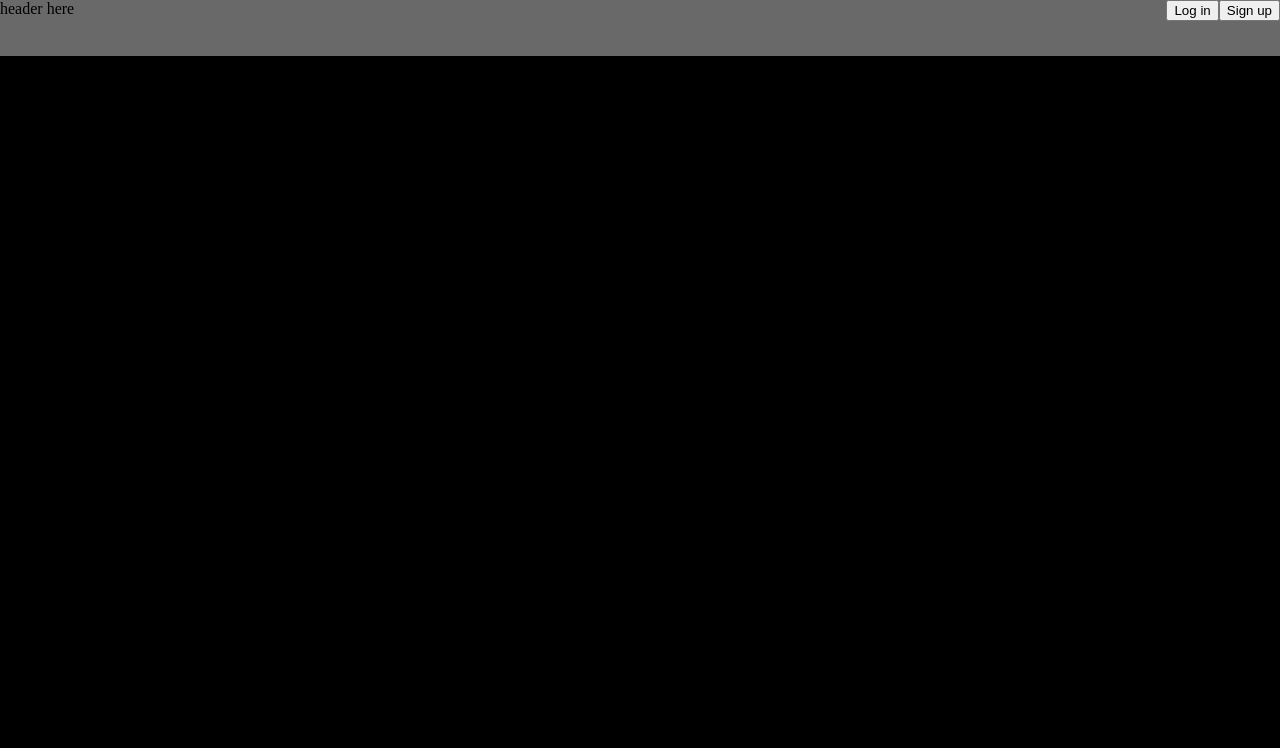
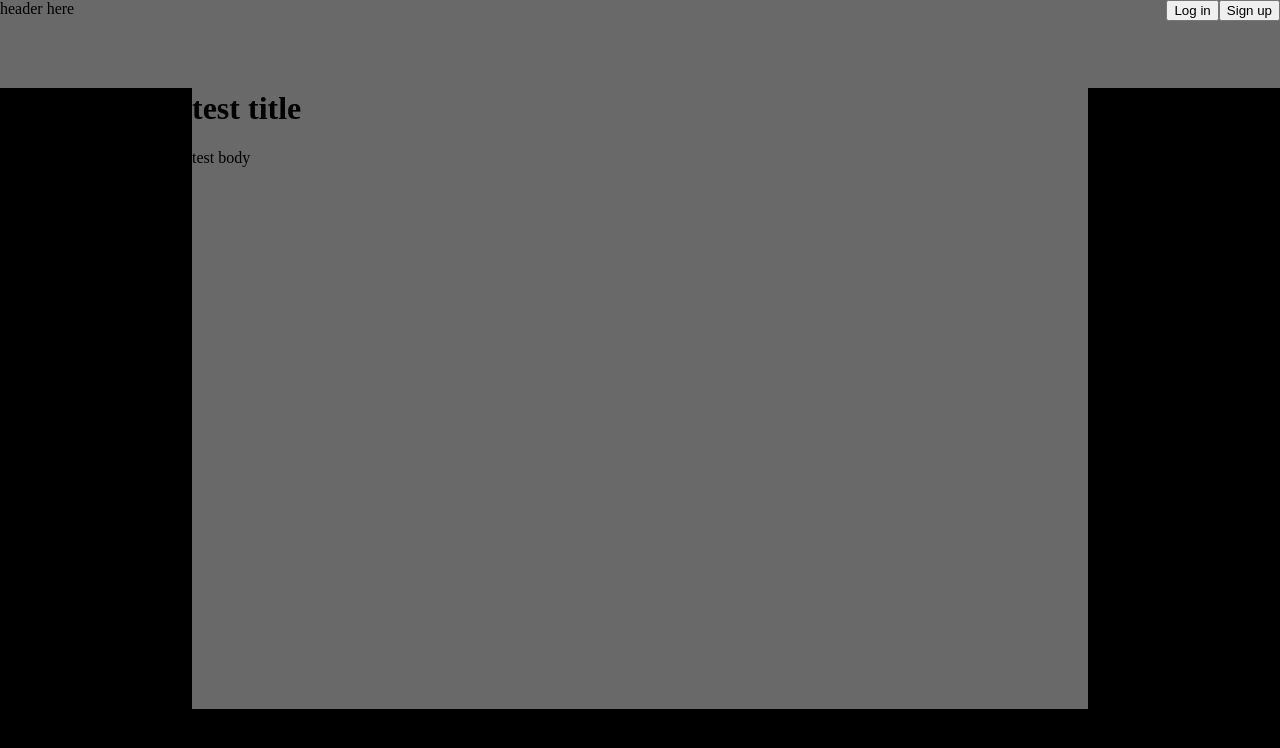
Before and after one commit to gkopplin/redit, a website built with webpack: page index.html in a window 1280 px wide. Shown: the top 748 px of the page. Built offline with nearby package versions, Linux system fonts and the light colour scheme.

Commit message:
adjusted css styling to show header / posts

```diff
--- a/scripts/homepage.js
+++ b/scripts/homepage.js
@@ -1,10 +1,13 @@
 import createHeader from './header.js';
+import makePost from './post.js';
 
 export const createHomepage = () => {
   let homepage = document.createElement('div');
+  const samplePost = makePost('test title', 'test body');
   homepage.className = 'homepage';
-  document.body.append(homepage);
+
 
   homepage.append(createHeader());
-
+  homepage.append(samplePost);
+  document.body.append(homepage);
 };
--- /dev/null
+++ b/scripts/post.js
@@ -0,0 +1,22 @@
+export default (title, description) => {
+
+  //create elements
+  const post = document.createElement('div');
+  const postTitle = document.createElement('h1');
+  const body = document.createElement('p');
+
+  //add classnames
+    post.className = 'post';
+    postTitle.className = 'title';
+    body.className = 'body';
+
+  //elements
+    postTitle.innerHTML = title;
+    body.innerHTML = description;
+
+  //append
+    post.append(postTitle);
+    post.append(body);
+
+    return post;
+};
--- a/stylesheet.css
+++ b/stylesheet.css
@@ -1,6 +1,4 @@
-/* * {
-  border: 1px solid red;
-} */
+
 
 body {
     margin: 0;
@@ -8,7 +6,8 @@ body {
 
 .header {
     background: dimgray;
-    height: 7%;
+    top: 0%;
+    height: 11%;
     width: 100%;
     position: absolute;
     display: flex;
@@ -16,8 +15,11 @@ body {
 }
 
 .homepage {
+    margin: 4.6% 0 0 0;
     background: black;
     height: 100em;
+    display: flex;
+    justify-content: center;
 }
 
 buttons {
@@ -57,3 +59,9 @@ buttons {
     width: 80%;
     height: 50%;
 }
+.post {
+  background: dimgrey;
+  width: 70%;
+  height: 40%;
+  margin: 10px;
+}
```
